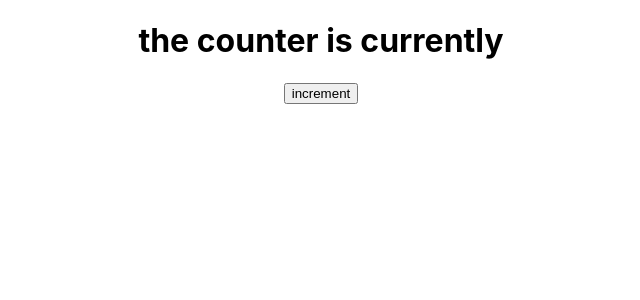
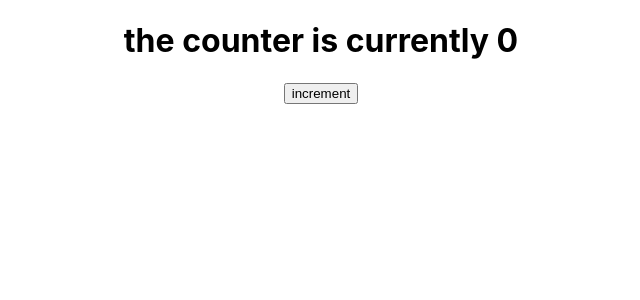
Before and after one commit to trungvn222/tranning-test, a React (Create React App) app: page / in a window 1280 px wide. Shown: the top 300 px of the page, without its empty margins (319-959 px from the left). Built offline with nearby package versions, Linux system fonts and the light colour scheme.

Commit message:
Test State

```diff
--- a/src/App.js
+++ b/src/App.js
@@ -4,13 +4,24 @@ import "./App.css";
 class App extends React.Component {
   constructor(props) {
     super(props);
+    this.state = {
+      counter: 0
+    };
   }
 
+  handleIncrement = () => {
+    const { counter } = this.state;
+    this.setState({ counter: counter + 1 });
+  };
+
   render() {
+    const { counter } = this.state;
     return (
       <div className="App" data-test="component-app">
-        <h1 data-test="counter-display">the counter is currently</h1>
-        <button data-test="increment-button">increment</button>
+        <h1 data-test="counter-display">the counter is currently {counter}</h1>
+        <button onClick={this.handleIncrement} data-test="increment-button">
+          increment
+        </button>
       </div>
     );
   }
```
Also changed, not shown: 1 other file (tests, documents, lock files or other folders).
